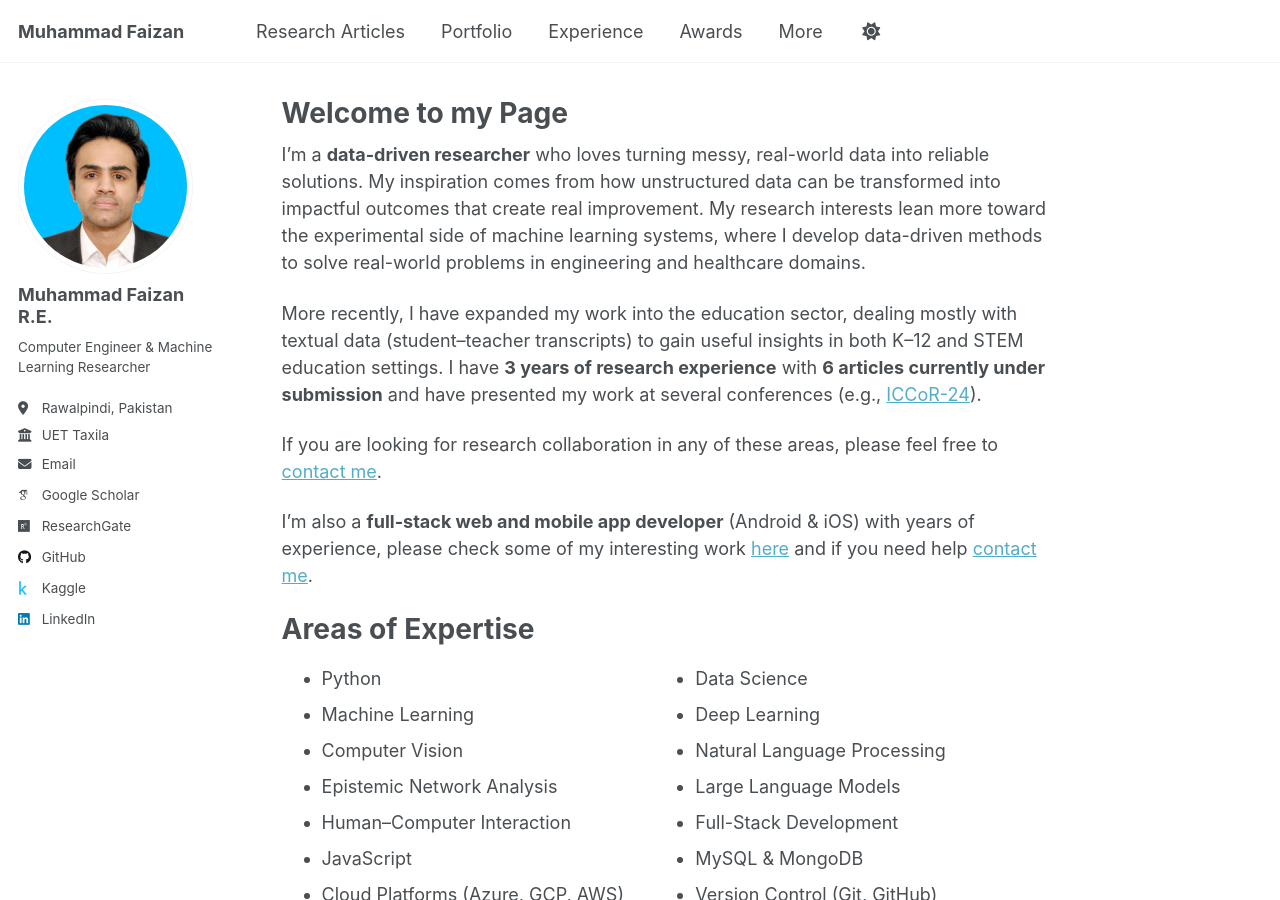
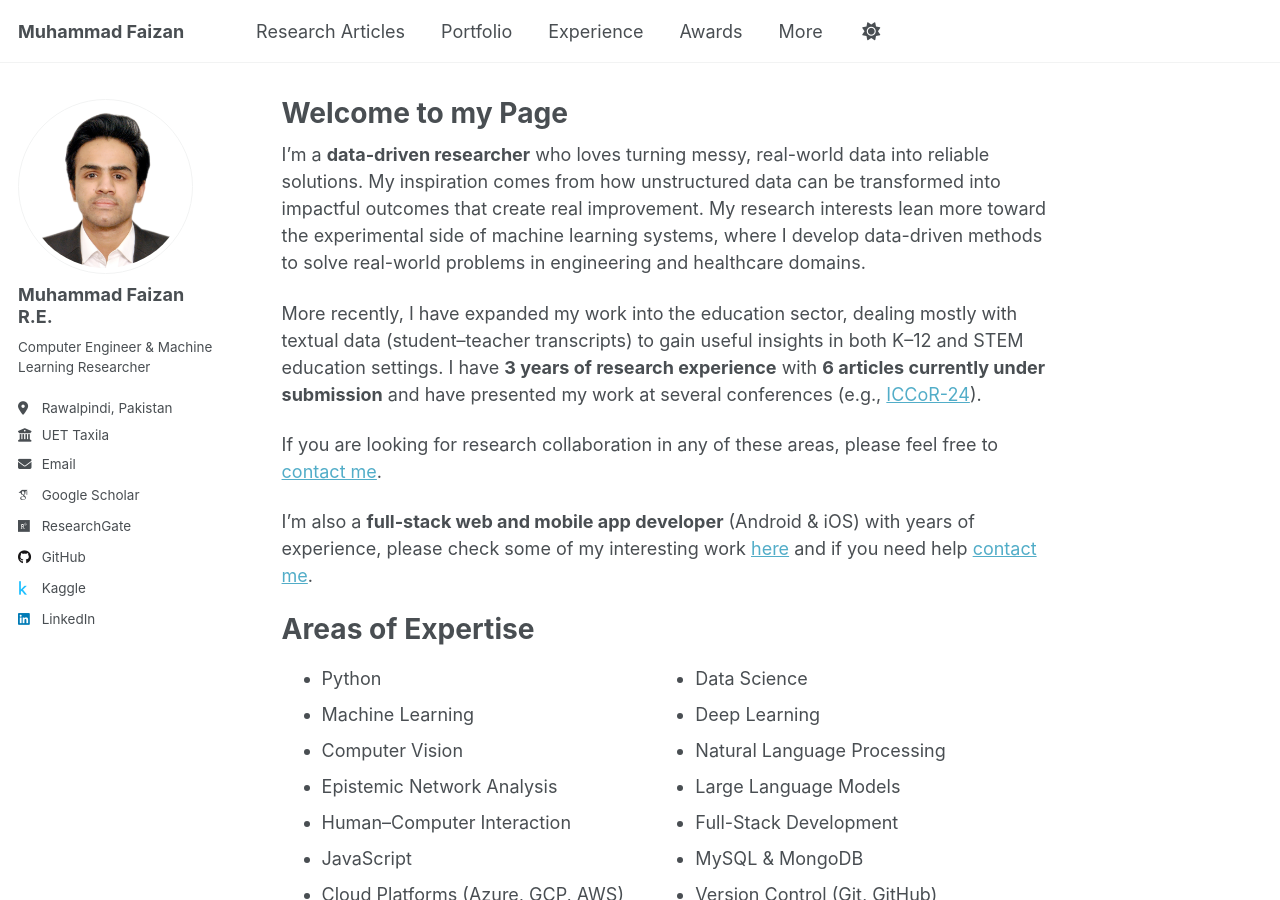
Before and after one commit to MuhammadFaizan99/MuhammadFaizan99.github.io, a Jekyll site: the page built from _pages/about.md, in a window 1280 px wide and 900 px high. Built offline with Jekyll 4.4.1, drawn with Linux system fonts in a browser that asks for light colours; some web fonts are replaced; a script that is not in the unit is left out.

Commit message:
Update _config.yml

```diff
--- a/_config.yml
+++ b/_config.yml
@@ -22,7 +22,7 @@ repository  : "MuhammadFaizan99/MuhammadFaizan99.github.io"
 #               Additional customization can be done by editing /_includes/author-profile.html
 author:
   # Biographic information
-  avatar           : "2+2+bg.jpg"
+  avatar           : "2+2.JPG"
   name             : "Muhammad Faizan R.E."
   pronouns         : # add there
   bio              : "Computer Engineer & Machine Learning Researcher"
```
